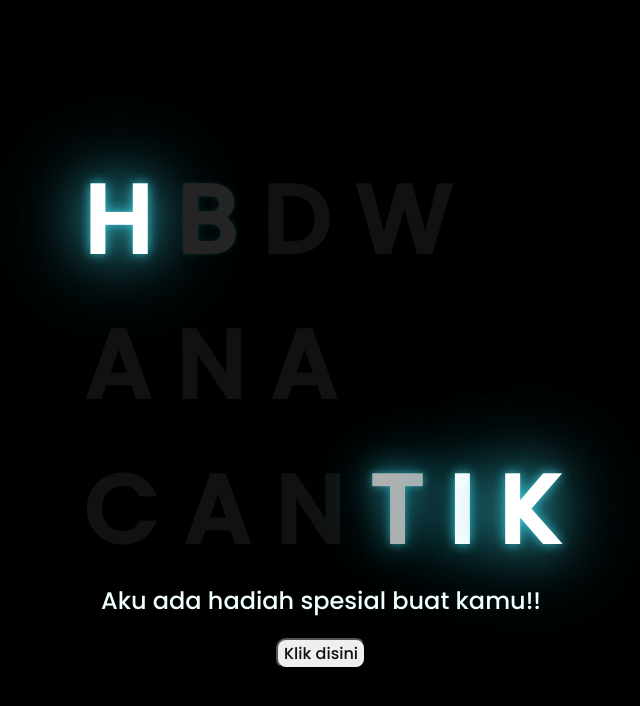
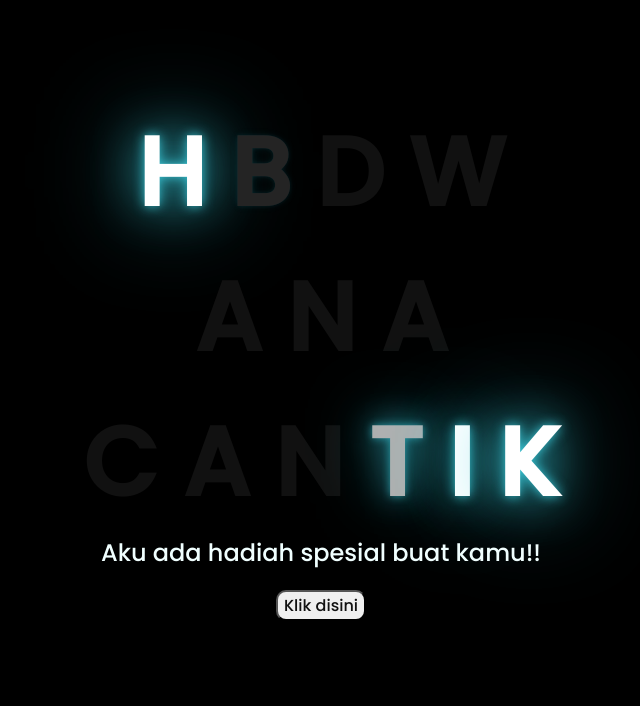
Before and after one commit to aarrcii/surp2, a plain HTML site: page index.html in a window 1280 px wide. Shown: the whole page, without its empty margins (327-967 px from the left). Drawn offline with Linux system fonts and the light colour scheme.

Commit message:
Update style.css

```diff
--- a/css/style.css
+++ b/css/style.css
@@ -15,6 +15,8 @@ body{
 .greetings{
     font-size: 6rem;
     font-weight: 900;
+    margin-top: -1em;
+    text-align: center;
 }
 .greetings > span{
     animation: glow 2.5s ease-in-out infinite;
```
